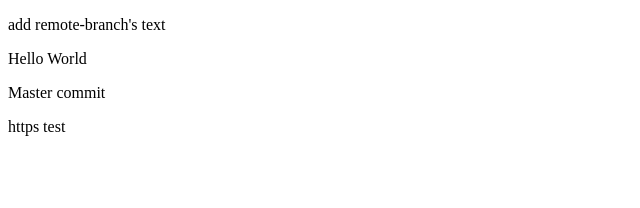
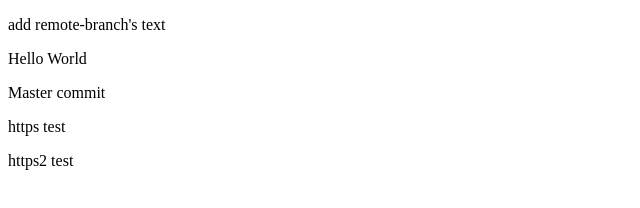
Before and after one commit to mbyk/BootcampTestRepo, a plain HTML site: page index.html in a window 1280 px wide. Shown: the full height of the page, 0-640 px from the left. Drawn offline with Linux system fonts and the light colour scheme.

Commit message:
fix index.html

```diff
--- a/index.html
+++ b/index.html
@@ -29,6 +29,7 @@
   <p>Hello World</p>
   <p>Master commit</p>
   <p>https test</p>
+  <p>https2 test</p>
 
 </body>
 
```
